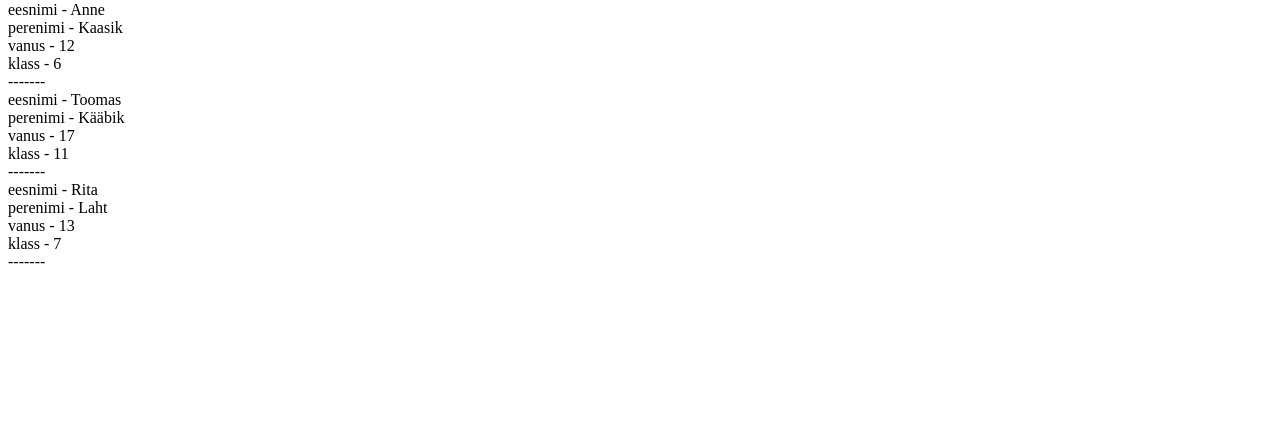
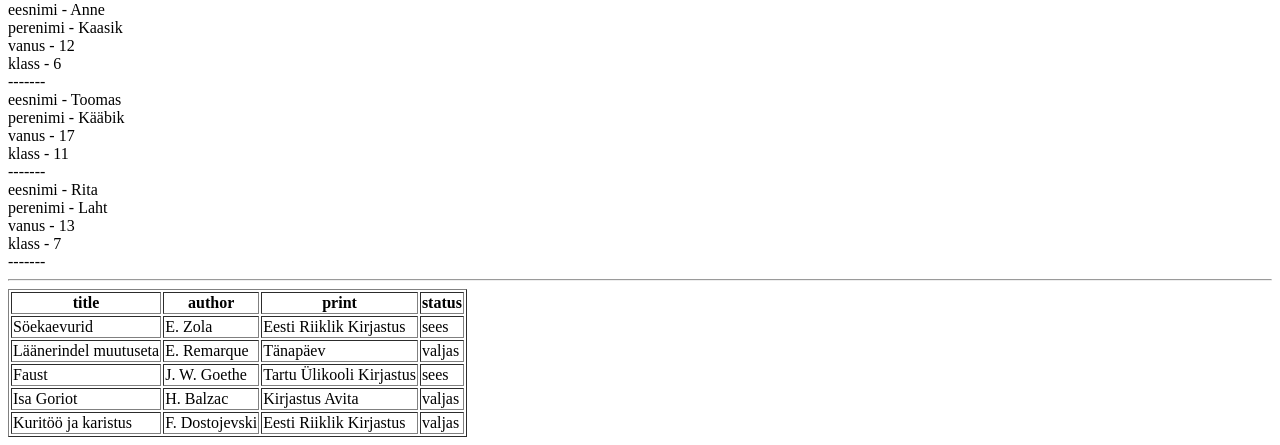
Before and after one commit to mhpreiman/harjutused, a PHP site: page /massiivid2.php in a window 1280 px wide. Shown: the part 684-1129 px from the top of the page. Before the commit the page ends 948 px from the top, so only its background shows below. Run offline with PHP 8.4, Linux system fonts and the light colour scheme.

Commit message:
Tabeli tegemine raamatu masiivist

```diff
--- a/massiivid2.php
+++ b/massiivid2.php
@@ -52,3 +52,82 @@
     }
     echo '-------<br>';
 }
+
+
+echo '<hr>';
+
+
+/*
+Funktsioon otsiRaamat, parameetriks raamatute massiiv ja nende väljalaenutamise olek.
+Tagastab massiivi.
+Funktsioon raamatuteTabel, parameetriks massiiv.
+Tulemused tabeli kujul, mille pealkirjadeks massiivi võtmed
+Katsetamiseks:
+array(
+    array(
+        'title' => 'raamat',
+        'author' => 'autor',
+        'print' => 'trükikoda',
+        'status' => 'seisund'
+    )
+)*/
+
+
+$raamatud = array(
+    array('title' => 'Söekaevurid',
+        'author' => 'E. Zola',
+        'print' => 'Eesti Riiklik Kirjastus',
+        'status' => 'sees'
+    ),
+    array('title' => 'Läänerindel muutuseta',
+        'author' => 'E. Remarque',
+        'print' => 'Tänapäev',
+        'status' => 'valjas'
+    ),
+    array('title' => 'Faust',
+        'author' => 'J. W. Goethe',
+        'print' => 'Tartu Ülikooli Kirjastus',
+        'status' => 'sees'
+    ),
+    array('title' => 'Isa Goriot',
+        'author' => 'H. Balzac',
+        'print' => 'Kirjastus Avita',
+        'status' => 'valjas'
+    ),
+    array('title' => 'Kuritöö ja karistus',
+        'author' => 'F. Dostojevski',
+        'print' => 'Eesti Riiklik Kirjastus',
+        'status' => 'valjas')
+);
+
+
+//Raamatu tabel
+function raamatuTabel($raamatud) {
+
+    $html = '<table border="1"><thead>';
+    $getAttribute = array_keys($raamatud[0]);           //get array keys (eg 'title')
+
+
+//FIRST ROW
+    foreach ($getAttribute as $attribute) {
+        $html .= '<th>'.$attribute.'</th>';
+    }
+    $html .= '</thead>';
+
+
+//ROWS
+    foreach ($raamatud as $raamat) {
+        $html .= '<tr>';
+
+
+//COLUMNS
+        foreach ($getAttribute as $attribute) {
+            $html .= '<td>'.$raamat[$attribute].'</td>';
+        }
+        $html .= '</tr>';
+    }
+
+    $html .= '</table>';
+    echo $html;
+}
+raamatuTabel($raamatud);
```
